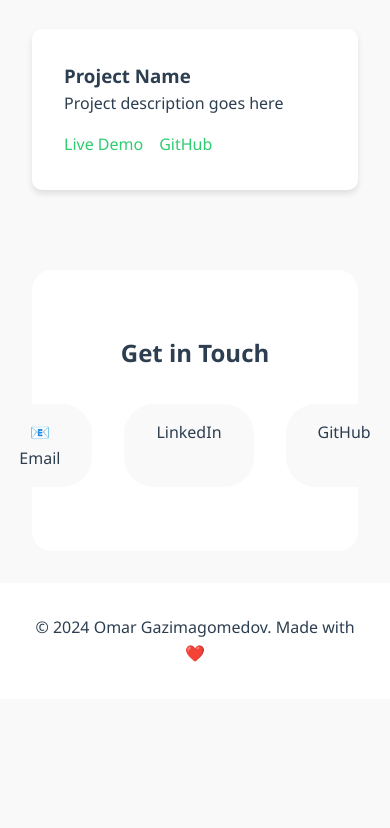
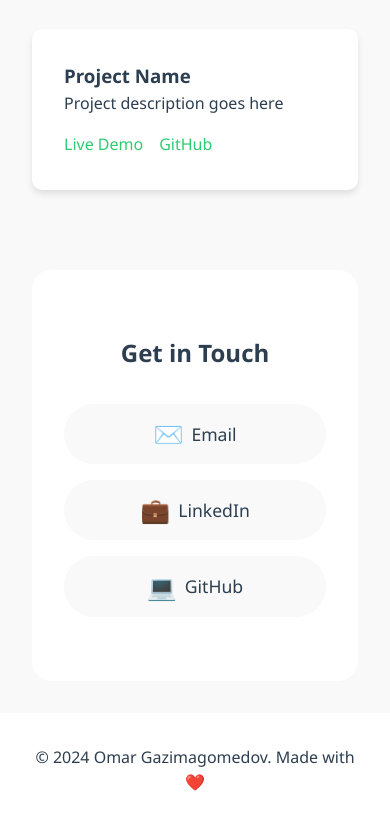
Before and after one commit to omar-g/portfolio, a plain HTML site: page index.html in a window 390 px wide. Shown: the part 4045-4873 px from the top of the page. Before the commit the page ends 4744 px from the top, so only its background shows below. Drawn offline with Linux system fonts and the light colour scheme.

Commit message:
style(contact): improve section responsiveness and icons

```diff
--- a/index.html
+++ b/index.html
@@ -139,9 +139,18 @@
         <section id="contact" class="contact-section">
             <h2>Get in Touch</h2>
             <div class="contact-links">
-                <a href="mailto:omarr@list.ru" class="bounce-animation">📧 Email</a>
-                <a href="https://www.linkedin.com/in/omar-gazimagomedov-67907b6b" target="_blank" class="bounce-animation">LinkedIn</a>
-                <a href="https://github.com/omar-g" target="_blank" class="bounce-animation">GitHub</a>
+                <a href="mailto:omarr@list.ru" class="bounce-animation">
+                    <span class="contact-icon">✉️</span>
+                    <span class="contact-text">Email</span>
+                </a>
+                <a href="https://www.linkedin.com/in/omar-gazimagomedov-67907b6b" target="_blank" class="bounce-animation">
+                    <span class="contact-icon">💼</span>
+                    <span class="contact-text">LinkedIn</span>
+                </a>
+                <a href="https://github.com/omar-g" target="_blank" class="bounce-animation">
+                    <span class="contact-icon">💻</span>
+                    <span class="contact-text">GitHub</span>
+                </a>
             </div>
         </section>
     </main>
--- a/styles.css
+++ b/styles.css
@@ -209,7 +209,7 @@ section {
 
 .contact-section {
     text-align: center;
-    padding: 4rem 0;
+    padding: 4rem 2rem;
     background: white;
     border-radius: 20px;
     margin: 2rem 0;
@@ -218,24 +218,52 @@ section {
 .contact-links {
     display: flex;
     justify-content: center;
-    gap: 2rem;
+    flex-wrap: wrap;
+    gap: 1.5rem;
     margin-top: 2rem;
 }
 
 .bounce-animation {
-    display: inline-block;
+    display: flex;
+    align-items: center;
+    gap: 0.5rem;
     padding: 1rem 2rem;
     background: var(--background-color);
     border-radius: 30px;
     text-decoration: none;
     color: var(--text-color);
     font-weight: 500;
-    transition: transform 0.3s ease;
+    transition: all 0.3s ease;
+    min-width: 160px;
+}
+
+.contact-icon {
+    font-size: 1.5rem;
+    line-height: 1;
+}
+
+.contact-text {
+    font-size: 1.1rem;
 }
 
 .bounce-animation:hover {
-    transform: scale(1.1);
+    transform: scale(1.05);
     color: var(--primary-color);
+    box-shadow: 0 4px 12px rgba(0,0,0,0.1);
+}
+
+@media (max-width: 768px) {
+    .contact-links {
+        flex-direction: column;
+        align-items: center;
+        gap: 1rem;
+    }
+
+    .bounce-animation {
+        width: 100%;
+        max-width: 300px;
+        justify-content: center;
+    }
 }
 
 footer {
```
